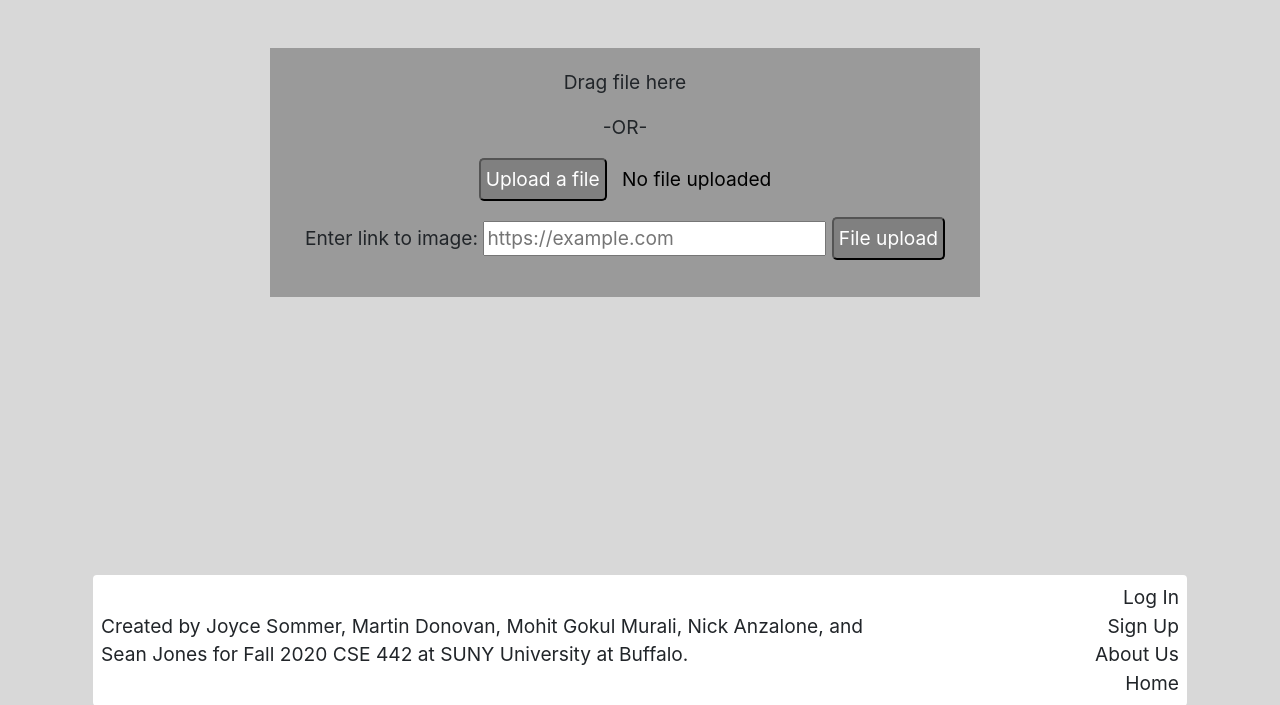
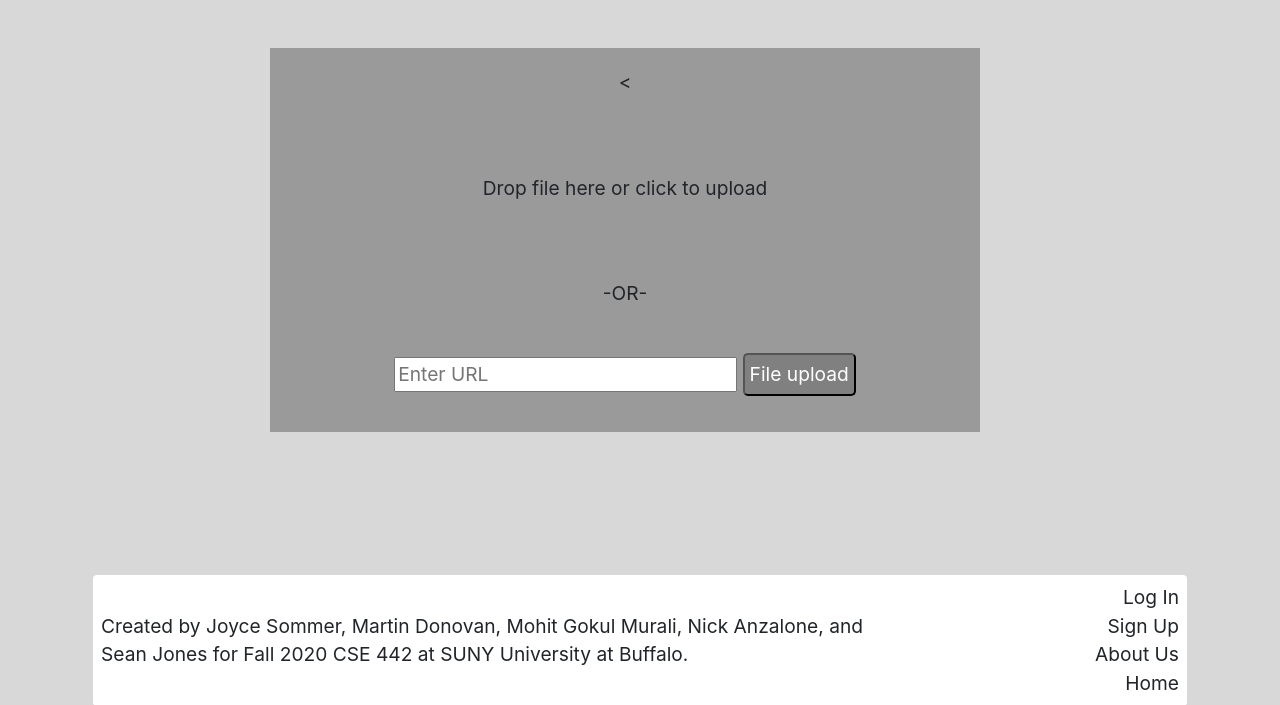
Before and after one commit to CSE-Courses/course-project-a3-image-server, a PHP site: page / in a window 1280 px wide. Shown: the part 70-775 px from the top of the page. Run offline with PHP 8.4, Linux system fonts and the light colour scheme.

Commit message:
took changes from homepage + take html js script to js file

```diff
--- a/src/index.html
+++ b/src/index.html
@@ -29,19 +29,32 @@
                         <!-- Need to make this section taller -->
                         <div class="card text-center w-100 border-0 rounded-0" style="background-color: #9A9A9A;">
                             <div class="card-body">
-                                <p class="card-text">Drag file here</p>
+                                <p class="card-text">
+                                    <<!-- forgot to add where i got the drop and drag code from to edit to fit out needs
+                                        https://www.youtube.com/watch?v=Wtrin7C4b7w
+                                        creator: dcode
+                                        uploaded: 05/05/2020
+                                        length: 38:07 -->
+                                    <div class="dropbox">
+                                        <span class="dropbox__txt" id="db-text">Drop file here or click to upload</span>
+                                        <input type="file" name="daFile" class="dropbox__input" id="real-file">
+                                        <script>
+                                            ImgServerController.dragdrop();
+                                        </script>
+                                    </div>
+                                </p>
                                 <p class="card-text">-OR-</p>
-                                <p>
+ <!--                            <p>
                                     <input type="file" id="real-file" hidden="hidden"/>
                                     <button type="button" id="cus-but"> Upload a file </button>
                                     <span id="but-text"> No file uploaded </span>
                                     <script>
                                         ImgServerController.cusButSetup();
                                     </script>
-                                </p>
-                                <p>
-                                    <label for="url" id="url-text"> Enter link to image: </label>
-                                    <input type="url" id="web-file" placeholder="https://example.com"
+                                </p> -->
+                                <br>
+<!--                                    <label for="url" id="url-text"> Enter link to image: </label> -->
+                                    <input type="url" id="web-file" placeholder="Enter URL"
                                         size="23" required />
                                     <button type="button" id="cus-but"> File upload </button>
                                 </p>
--- a/src/js/customfunctions.js
+++ b/src/js/customfunctions.js
@@ -228,6 +228,51 @@ var ImgServerController = {
         });
     },
 
+    // drop and drag things
+    dragdrop: function (){
+        document.querySelectorAll(".dropbox__input").forEach((inputElem) => {
+        const dropboxElem = inputElem.closest(".dropbox");
+        const dropboxSpan = document.getElementById("db-text");
+
+        dropboxElem.addEventListener("click", (e) => {
+            inputElem.click();
+        });
+
+        inputElem.addEventListener("change", (e) => {
+            if (inputElem.value) {
+                var holder = inputElem.value;
+
+                dropboxSpan.innerHTML = holder;
+                //.replace(/^.*(\\|\/|\:)/, '');
+            } else {
+                dropboxSpan.innerHTML = "No file uploaded";
+            }
+        });
+
+        dropboxElem.addEventListener("dragover", (e) => {
+            e.preventDefault();
+            dropboxElem.classList.add("dropbox--over");
+        });
+
+        ["dragleave", "dragend"].forEach((type) => {
+            dropboxElem.addEventListener(type, (e) => {
+            dropboxElem.classList.remove("dropbox--over");
+            });
+        });
+
+        dropboxElem.addEventListener("drop", (e) => {
+            e.preventDefault();
+
+            if (e.dataTransfer.files.length) {
+                inputElem.files = e.dataTransfer.files;
+                updateThumbnail(dropboxElem, e.dataTransfer.files[0]);
+            }
+
+            dropboxElem.classList.remove("dropbox--over");
+            });
+        });
+    },
+
     // Adjust the navbar shape when the hamburger menu starts to open or finishes closing
     setupMenuEvents: function () {
         $('#collapseMenu').on('hidden.bs.collapse', function () {
--- a/src/styles/customstyle.css
+++ b/src/styles/customstyle.css
@@ -43,3 +43,21 @@ body {
         margin-left: 10px;
         color: black;
     }
+
+/* custom stuff to blend drop box into theme
+    code from  */
+.dropbox {
+    height: 150px;
+    padding: 25px;
+    display: flex;
+    align-items: center;
+    justify-content: center;
+    text-align: center;
+    cursor: pointer;
+    color: #212529;
+    background-color: #9A9A9A;
+}
+
+.dropbox__input {
+    display: none;
+}
```
